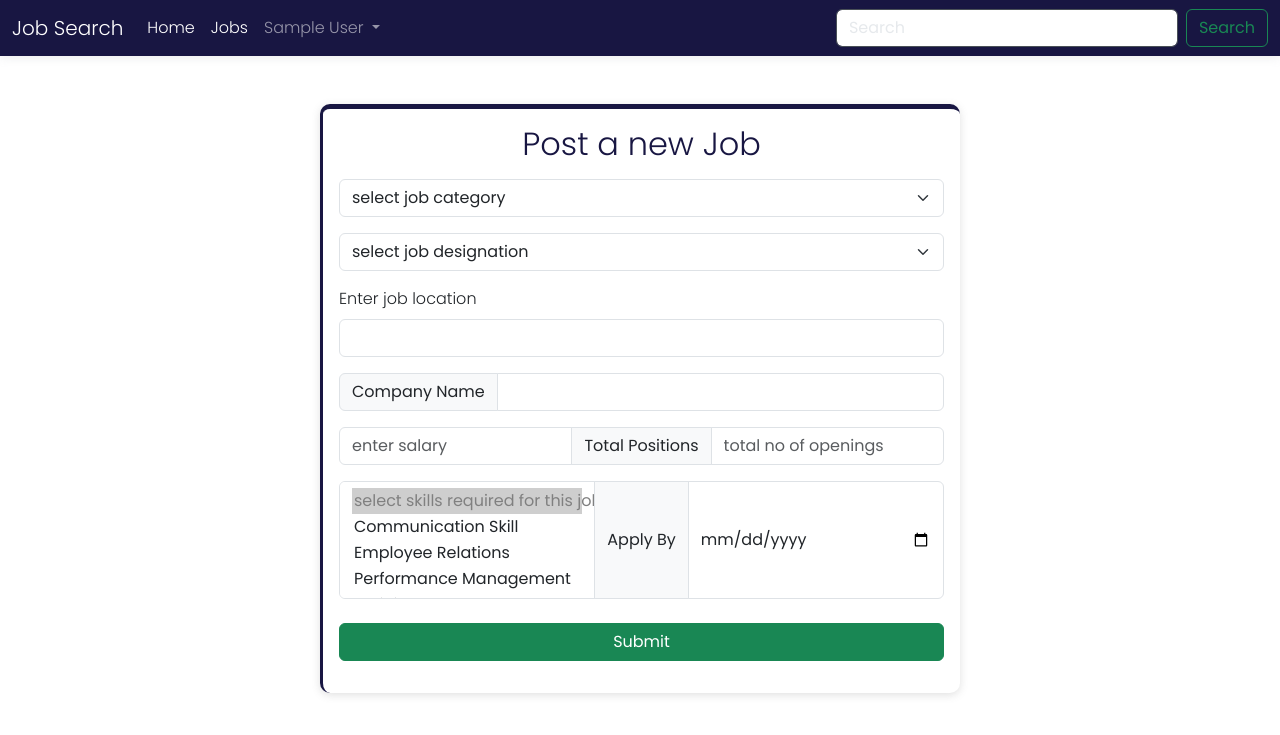
After one commit to lucifer-art/mini-project-node-job-portal, a Node server app: page /modifyjob in a window 1280 px wide. The commit adds this page. Shown: the top 735 px of the page. Run offline with Node 20, Linux system fonts and the light colour scheme; the visitor is signed in with stand-in values (Sample User, id 1); some libraries are stand-ins or nearby versions.

Commit message:
add job and delete job added

```diff
--- a/index.js
+++ b/index.js
@@ -32,6 +32,7 @@ app.use(express.urlencoded({ extended: true}));
 
 //api handling
 app.get('/', home.getHome);
+app.get('/error', home.getErrorPage);
 
 //login handling
 app.get('/login', login.getLoginPage);
@@ -40,7 +41,10 @@ app.get('/logout', login.logout);
 
 //jobs API handling
 app.get('/jobs', jobs.getJobsPage);
+app.get('/modifyjob', jobs.getNewJobs);
 app.get('/jobs/:jobId', jobs.getJob);
-app.post('/apply/:jobId', uploadFile.single('resume'), jobs.addApplicant)
+app.post('/apply/:jobId', uploadFile.single('resume'), jobs.addApplicant);
+app.post('/job',jobs.addJob);
+app.post('/jobs/:jobId/delete', jobs.deleteJobById);
 
 export default app;
--- a/public/css/home.css
+++ b/public/css/home.css
@@ -37,3 +37,20 @@
     background-color: #da096a !important;
     color: #fff !important;
 }
+
+.form-box {
+    box-shadow: rgba(99, 99, 99, 0.2) 0px 2px 8px 0px;
+    border-top: 5px solid #181642;
+    border-left: 3px solid #181642;
+    border-radius: 10px;
+}
+
+.lbtn {
+    background-color: #FF2C90;
+    color: #FFFFFF;
+}
+
+.lbtn:hover {
+    background-color: #da096a;
+    color: #FFFFFF;
+}
--- a/public/css/login.css
+++ /dev/null
@@ -1 +0,0 @@
-/* Login Page */
--- a/src/controllers/jobs.controller.js
+++ b/src/controllers/jobs.controller.js
@@ -1,8 +1,17 @@
-import { getJobs, getJobById } from '../models/jobs.model.js';
+import { getJobs, getJobById, addJob, deleteJob } from '../models/jobs.model.js';
 
 export default class Jobs {
     getJobsPage(req, res, next) {
         return res.render('jobs', {jobs: getJobs(), userEmail: req.session.userEmail, userName: req.session.userName})
+    }
+
+    getNewJobs(req, res, next) {
+        if(req.session.userEmail) {
+            return res.render('modifiyJob', {userEmail: req.session.userEmail, userName: req.session.userName});
+        } else {
+            return res.redirect('/login');
+        }
+
     }
 
     getJob(req, res, next) {
@@ -11,7 +20,12 @@ export default class Jobs {
         if(!job) {
             return res.status(404).send('Job not found');
         }
-        return res.render('job', {job});
+        return res.render('job', {job, userEmail: req.session.userEmail, userName: req.session.userName});
+    }
+
+    addJob(req, res, next) {
+        addJob(req.body);
+        return res.status(201).redirect('/jobs');
     }
 
     addApplicant(req, res, next) {
@@ -31,4 +45,10 @@ export default class Jobs {
         job.applicants.push(applicant);
         return res.status(201).redirect('/jobs');
     }
+
+    deleteJobById(req, res, next) {
+        const jobId = parseInt(req.params.jobId);
+        deleteJob(jobId);
+        return res.status(201).redirect('/jobs');
+    }
 }
--- a/src/views/layout.ejs
+++ b/src/views/layout.ejs
@@ -5,7 +5,6 @@
     <meta charset="UTF-8">
     <meta http-equiv="X-UA-Compatible" content="IE=edge">
     <meta name="viewport" content="width=device-width, initial-scale=1.0">
-    <script src="https://kit.fontawesome.com/dbc329beaa.js" crossorigin="anonymous"></script>
     <link rel="preconnect" href="https://fonts.googleapis.com">
     <link rel="preconnect" href="https://fonts.gstatic.com" crossorigin>
     <link
@@ -13,13 +12,14 @@
         rel="stylesheet">
     <link rel="stylesheet" href="css/home.css">
     <link rel="stylesheet" href="css/jobs.css">
-    <link rel="stylesheet" href="css/login.css">
     <link rel="stylesheet" href="css/error.css">
+    <script src="main.js"></script>
     <link href="https://cdn.jsdelivr.net/npm/bootstrap@5.3.0-alpha3/dist/css/bootstrap.min.css" rel="stylesheet"
         integrity="sha384-KK94CHFLLe+nY2dmCWGMq91rCGa5gtU4mk92HdvYe+M/SXH301p5ILy+dN9+nJOZ" crossorigin="anonymous">
     <script src="https://cdn.jsdelivr.net/npm/bootstrap@5.3.0-alpha3/dist/js/bootstrap.bundle.min.js"
         integrity="sha384-ENjdO4Dr2bkBIFxQpeoTz1HIcje39Wm4jDKdf19U8gI4ddQ3GYNS7NTKfAdVQSZe"
         crossorigin="anonymous"></script>
+    <script src="https://kit.fontawesome.com/dbc329beaa.js" crossorigin="anonymous"></script>
     <title>Job Portal</title>
     <style>
         body,
@@ -43,7 +43,6 @@
 </head>
 
 <body>
-
     <nav id="mynav" class="navbar navbar-expand-lg bg-body-tertiary bg-dark" data-bs-theme="dark">
         <div class="container-fluid">
             <% if(locals.userEmail) { %>
@@ -52,8 +51,8 @@
                     <a class="navbar-brand" href="/">Job Search</a>
                     <% } %>
                         <button class="navbar-toggler" type="button" data-bs-toggle="collapse"
-                data-bs-target="#navbarSupportedContent" aria-controls="navbarSupportedContent" aria-expanded="false"
-                aria-label="Toggle navigation">
+                            data-bs-target="#navbarSupportedContent" aria-controls="navbarSupportedContent"
+                            aria-expanded="false" aria-label="Toggle navigation">
                             <span class="navbar-toggler-icon"></span>
                         </button>
                         <div class="collapse navbar-collapse" id="navbarSupportedContent">
@@ -86,13 +85,19 @@
                                                     <li>
                                                         <hr class="dropdown-divider">
                                                     </li>
-                            <li><a class="dropdown-item" href="#">Post new job</a></li>
+                                                    <%if(locals.userEmail) {%>
+                                                        <li><a class="dropdown-item" href="/modifyjob">Post new job</a>
+                                                        </li>
+                                                        <% } else { %>
+                                                            <li><a class="dropdown-item" href="/error">Post new job</a>
+                                                            </li>
+                                                            <% } %>
                                     </ul>
                                 </li>
                             </ul>
                             <form class="d-flex" role="search">
-                    <input style="background-color: #fff;" class="form-control me-2" type="search" placeholder="Search"
-                        aria-label="Search">
+                                <input style="background-color: #fff;" class="form-control me-2" type="search"
+                                    placeholder="Search" aria-label="Search">
                                 <button class="btn btn-outline-success" type="submit">Search</button>
                             </form>
                         </div>
--- a/src/views/login.ejs
+++ b/src/views/login.ejs
@@ -8,6 +8,11 @@
 
     .lbtn {
         background-color: #FF2C90;
+        color: #FFFFFF;
+    }
+
+    .lbtn:hover {
+        background-color: #da096a;
         color: #FFFFFF;
     }
 </style>
--- /dev/null
+++ b/src/views/modifiyJob.ejs
@@ -0,0 +1,83 @@
+<style>
+    .form-box {
+        box-shadow: rgba(99, 99, 99, 0.2) 0px 2px 8px 0px;
+        border-top: 5px solid #181642;
+        border-left: 3px solid #181642;
+        border-radius: 10px;
+    }
+</style>
+<div class="container p-3 mx-auto w-50 form-box my-5 rounded-md">
+    <h2 style="color: #181642; font-weight: 300 !important;" class="text-center mb-3">Post a new Job</h2>
+    <form action="/job" method="post">
+        <div class="input-group mb-3">
+            <select required="" name="job_category" class="form-select" aria-label="Default select example">
+                <option selected="" disabled="">select job category</option>
+                <option value="Tech">Tech</option>
+                <option value="Non-Tech">Non Tech</option>
+            </select>
+        </div>
+
+        <div class="input-group mb-3">
+            <select required="" name="job_designation" class="form-select" aria-label="Default select example">
+                <option selected="" disabled="">select job designation</option>
+                <option value="HR">HR</option>
+                <option value="SDE">SDE</option>
+                <option value="DevOps">DevOps</option>
+                <option value="MERN Developer">MERN Developer</option>
+                <option value="MEAN Developer">MEAN Developer</option>
+                <option value="JAVA Developer">JAVA Developer</option>
+                <option value="Front-End Developer">Front-End Developer</option>
+                <option value="Back-End Developer">Back-End Developer</option>
+                <option value="Full-Stack Developer">Full-Stack Developer</option>
+            </select>
+        </div>
+
+        <div class="mb-3">
+            <label for="basic-url" class="form-label">Enter job location</label>
+            <div class="input-group">
+                <input required="" name="job_location" type="text" class="form-control" id="basic-url"
+                    aria-describedby="basic-addon3 basic-addon4">
+            </div>
+        </div>
+
+        <div class="input-group mb-3">
+            <span class="input-group-text">Company Name</span>
+            <input required="" name="company_name" type="text" class="form-control"
+                aria-label="Amount (to the nearest dollar)">
+        </div>
+
+        <div class="input-group mb-3">
+            <input required="" name="salary" type="text" class="form-control" placeholder="enter salary"
+                aria-label="Username">
+            <span class="input-group-text">Total Positions</span>
+            <input required="" name="number_of_openings" type="number" class="form-control"
+                placeholder="total no of openings" aria-label="Server">
+        </div>
+        <div class="input-group mb-3">
+            <select required="" multiple="" name="skills_required" class="form-select"
+                aria-label="Default select example">
+                <option selected="" disabled="">select skills required for this job</option>
+                <option value="Communication Skill">Communication Skill</option>
+                <option value="Employee Relations">Employee Relations</option>
+                <option value="Performance Management">Performance Management</option>
+                <option value="Training and Development">Training and Development</option>
+                <option value="React">React</option>
+                <option value="NodeJs">NodeJs</option>
+                <option value="Angular">Angular</option>
+                <option value="MongoDB">MongoDB</option>
+                <option value="SQL">SQL</option>
+                <option value="Express">Express</option>
+                <option value="Java">Java</option>
+                <option value="SpringBoot">SpringBoot</option>
+                <option value="C++">C++</option>
+                <option value="Data Structures &amp; Algo">Data Structures &amp; Algo</option>
+            </select>
+            <span class="input-group-text">Apply By</span>
+            <input name="apply_by" type="date" class="form-control" placeholder="total no of openings"
+                aria-label="Server">
+        </div>
+        <button class="w-100 mb-3 mt-2 btn btn-md btn-success" type="submit">
+            Submit
+        </button>
+    </form>
+</div>
```
Also changed, not shown: src/controllers/home.controller.js (+9 -1 lines), src/models/jobs.model.js (+87 -6 lines), src/views/job.ejs (+118 -27 lines), src/views/jobs.ejs (+28 -12 lines), public/main.js (added). Lines whose indentation alone changed are shown as unchanged.
